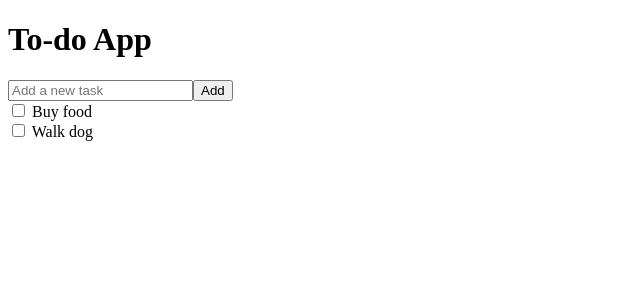
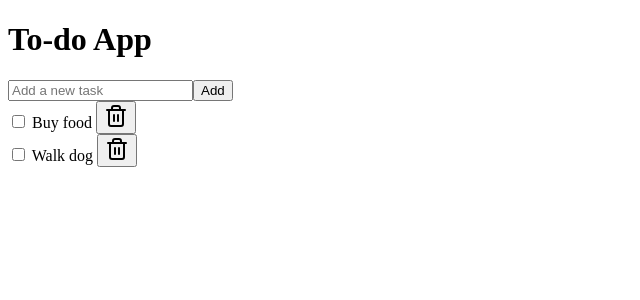
Before and after one commit to AlexDegerman/to-do-app, a React app: page / in a window 1280 px wide. Shown: the top 300 px of the page, without its empty margins (0-640 px from the left). Built offline with nearby package versions, Linux system fonts and the light colour scheme; the HTML template or start-up script is replaced by a standard one.

Commit message:
Add deleting tasks

```diff
--- a/package.json
+++ b/package.json
@@ -10,6 +10,7 @@
     "preview": "vite preview"
   },
   "dependencies": {
+    "lucide-react": "^0.477.0",
     "react": "^19.0.0",
     "react-dom": "^19.0.0",
     "to-do-app": "file:"
--- a/src/App.jsx
+++ b/src/App.jsx
@@ -1,4 +1,4 @@
-import { useState } from 'react'
+import { useEffect, useState } from 'react'
 import './App.css'
 import ToDoList from './components/ToDoList'
 import ToDoForm from './components/ToDoForm'
@@ -20,11 +20,15 @@ const App = () => {
     )
   }
 
+  const deleteTask = (taskId) => {
+    setTasks(tasks.filter((task) => task.id !== taskId))
+  }
+
   return (
     <div>
     <h1>To-do App</h1>
     <ToDoForm addTask={addTask}/>
-    <ToDoList tasks={tasks} toggleComplete={toggleComplete}/>
+    <ToDoList tasks={tasks} toggleComplete={toggleComplete} deleteTask={deleteTask}/>
     </div>
   )
 }
--- a/src/components/ToDoItem.jsx
+++ b/src/components/ToDoItem.jsx
@@ -1,5 +1,6 @@
+import { Trash2Icon } from "lucide-react"
 
-const ToDoItem = ({ task, toggleComplete }) => {
+const ToDoItem = ({ task, toggleComplete, deleteTask }) => {
 
   return (
     <div>
@@ -9,6 +10,7 @@ const ToDoItem = ({ task, toggleComplete }) => {
         onChange={() => toggleComplete(task.id)}
       />
       <span> {task.text} </span>
+      <button onClick={() => deleteTask(task.id)}><Trash2Icon/></button>
     </div>
   )
 }
--- a/src/components/ToDoList.jsx
+++ b/src/components/ToDoList.jsx
@@ -1,6 +1,6 @@
 import ToDoItem from "./ToDoItem"
 
-const ToDoList = ({ tasks, toggleComplete }) => {
+const ToDoList = ({ tasks, toggleComplete, deleteTask }) => {
 
   return (
     <div>
@@ -9,6 +9,7 @@ const ToDoList = ({ tasks, toggleComplete }) => {
           key={task.id}
           task={task}
           toggleComplete={toggleComplete}
+          deleteTask={deleteTask}
         />
       )}
     </div>
```
Also changed, not shown: 1 other file (tests, documents, lock files or other folders).
